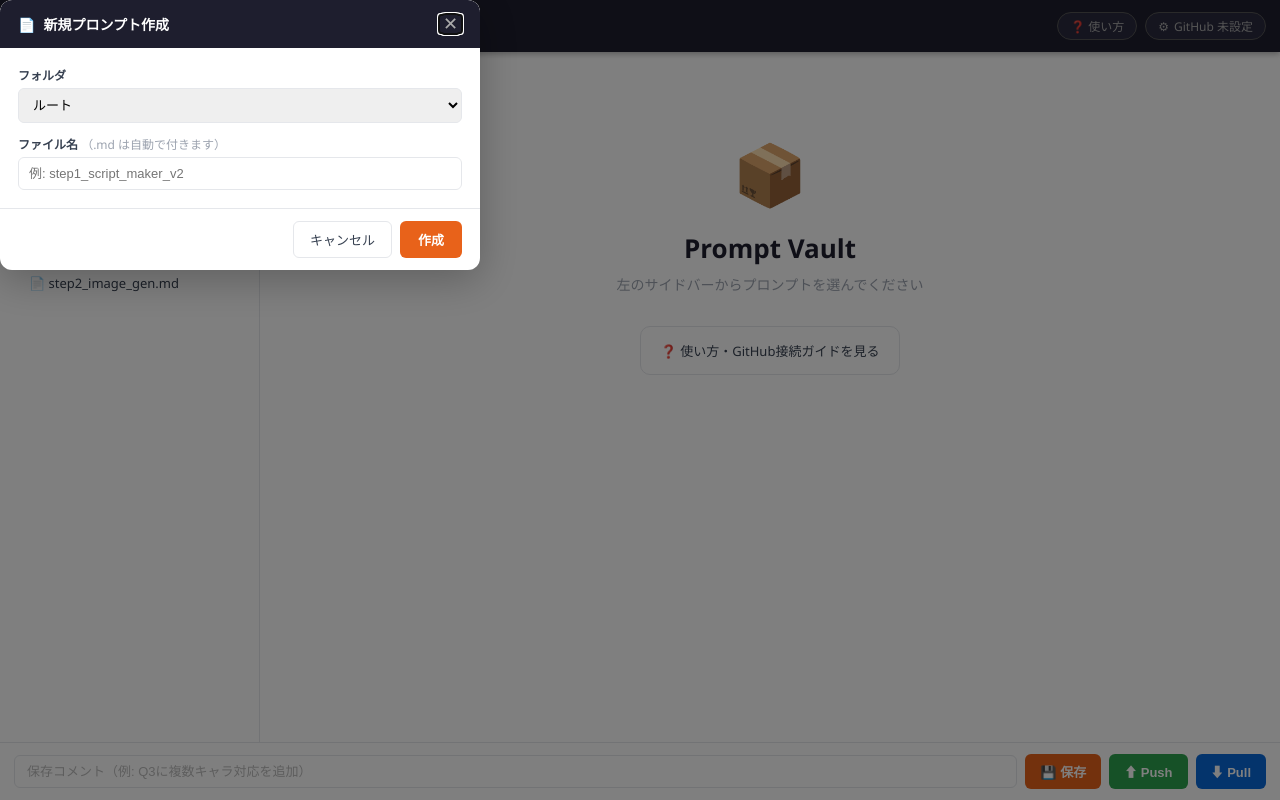
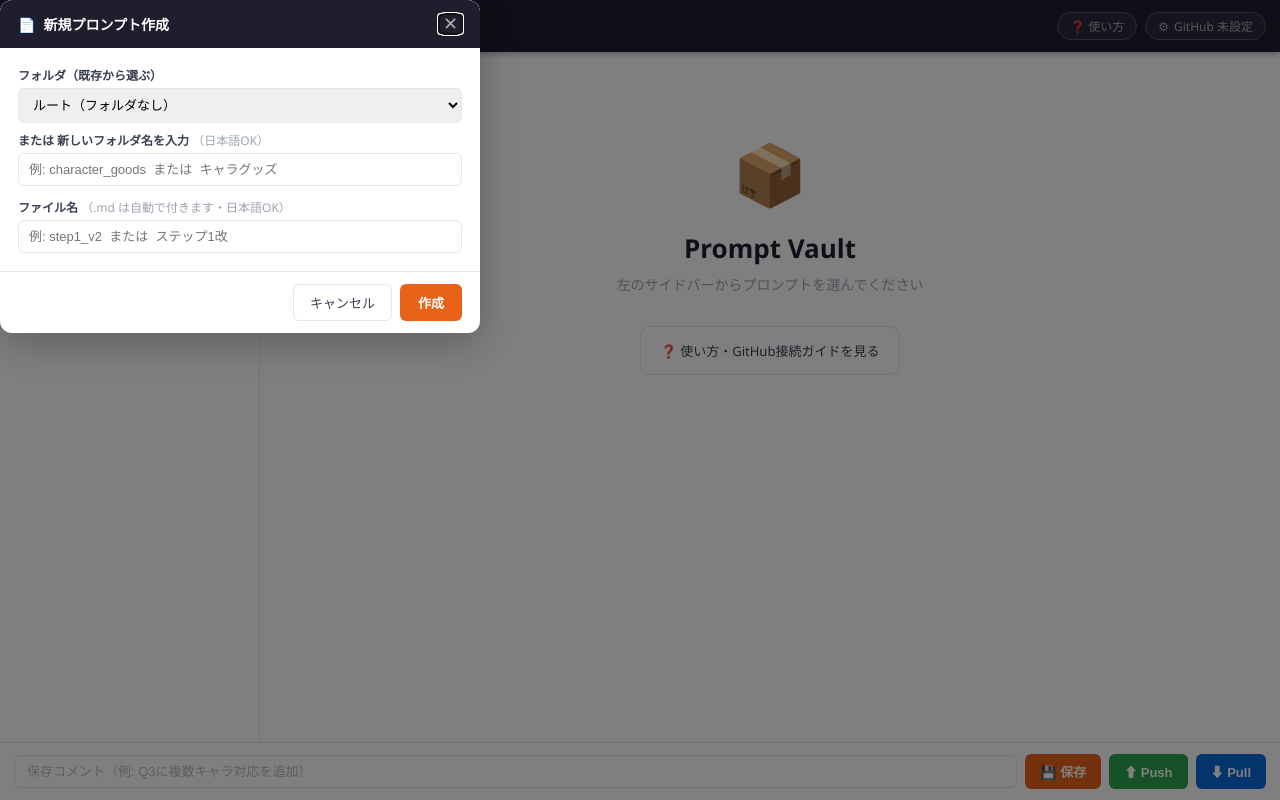
Before and after one commit to henachoko-se/Prompt-Vault, a Flask app: page / in a window 1280 px wide, after a click on "＋ 新規プロンプト". Run offline with Flask 3, Linux system fonts and the light colour scheme; data that the repository does not hold is empty.

Commit message:
新規フォルダ作成UI追加・日本語ファイル名対応

```diff
--- a/templates/index.html
+++ b/templates/index.html
@@ -520,10 +520,12 @@ label.lbl:first-child { margin-top:0; }
     <button class="dlg-close" onclick="dlgNew.close()">✕</button>
   </div>
   <div class="dlg-body">
-    <label class="lbl">フォルダ</label>
-    <select class="inp" id="new-folder"></select>
-    <label class="lbl">ファイル名 <span style="font-weight:400;color:#9ca3af;">（.md は自動で付きます）</span></label>
-    <input class="inp" id="new-name" type="text" placeholder="例: step1_script_maker_v2">
+    <label class="lbl">フォルダ（既存から選ぶ）</label>
+    <select class="inp" id="new-folder" onchange="document.getElementById('new-folder-txt').value=''"></select>
+    <label class="lbl" style="margin-top:8px;">または 新しいフォルダ名を入力 <span style="font-weight:400;color:#9ca3af;">（日本語OK）</span></label>
+    <input class="inp" id="new-folder-txt" type="text" placeholder="例: character_goods  または  キャラグッズ" oninput="if(this.value) document.getElementById('new-folder').value=''">
+    <label class="lbl">ファイル名 <span style="font-weight:400;color:#9ca3af;">（.md は自動で付きます・日本語OK）</span></label>
+    <input class="inp" id="new-name" type="text" placeholder="例: step1_v2  または  ステップ1改">
   </div>
   <div class="dlg-foot">
     <button class="btn-sec" onclick="dlgNew.close()">キャンセル</button>
@@ -548,6 +550,14 @@ label.lbl:first-child { margin-top:0; }
 
 <script>
 let cur = null, curTab = 'view', isDirty = false;
+const pathIdMap = new Map(); // path → DOM安全なID（日本語対応）
+
+function pathToId(path) {
+  if (!pathIdMap.has(path)) {
+    pathIdMap.set(path, 'fr_' + pathIdMap.size);
+  }
+  return pathIdMap.get(path);
+}
 
 (async function init() {
   await refreshTree();
@@ -561,8 +571,9 @@ async function refreshTree() {
     const data = await api('/api/files');
     const tree = document.getElementById('tree');
     tree.innerHTML = '';
+    pathIdMap.clear();
     const folderSel = document.getElementById('new-folder');
-    folderSel.innerHTML = '<option value="">ルート</option>';
+    folderSel.innerHTML = '<option value="">ルート（フォルダなし）</option>';
     data.forEach(group => {
       if (group.folder) {
         const lbl = document.createElement('div');
@@ -575,9 +586,10 @@ async function refreshTree() {
       }
       group.files.forEach(f => {
         const path = group.folder ? group.folder + '/' + f : f;
+        const id = pathToId(path); // 日本語対応ID
         const row = document.createElement('div');
         row.className = 'file-row';
-        row.id = 'fr_' + path.replace(/[^a-zA-Z0-9]/g,'_');
+        row.id = id;
         row.innerHTML = '📄 ' + f + '<span class="dot"></span>';
         row.addEventListener('click', () => openFile(path));
         tree.appendChild(row);
@@ -599,7 +611,7 @@ async function openFile(path) {
     document.getElementById('tabs').style.display = 'flex';
     document.getElementById('unsaved').style.display = 'none';
     document.querySelectorAll('.file-row').forEach(r => r.classList.remove('active'));
-    const el = document.getElementById('fr_' + path.replace(/[^a-zA-Z0-9]/g,'_'));
+    const el = document.getElementById(pathToId(path));
     if (el) el.classList.add('active');
     document.getElementById('edit-ta').value = data.content || '';
     if (curTab === 'help') curTab = 'view';
@@ -775,17 +787,21 @@ async function loadDiff() {
 
 // ═══ 新規ファイル ═══
 async function doNewFile() {
-  const folder=document.getElementById('new-folder').value;
-  const name=document.getElementById('new-name').value.trim();
+  // 新規フォルダ入力欄が優先、なければドロップダウン
+  const folderTxt = document.getElementById('new-folder-txt').value.trim();
+  const folder = folderTxt || document.getElementById('new-folder').value;
+  const name = document.getElementById('new-name').value.trim();
   if(!name){toast('ファイル名を入力してください','err');return;}
   try {
     const d=await api('/api/new','POST',{folder,name});
     dlgNew.close();
     document.getElementById('new-name').value='';
+    document.getElementById('new-folder-txt').value='';
     await refreshTree();
     await openFile(d.path);
     showTab('edit');
-    toast(name+' を作成しました','ok');
+    const label = folder ? folder + '/' + name : name;
+    toast(label + ' を作成しました','ok');
   } catch(e){toast(e.message,'err');}
 }
 
```
